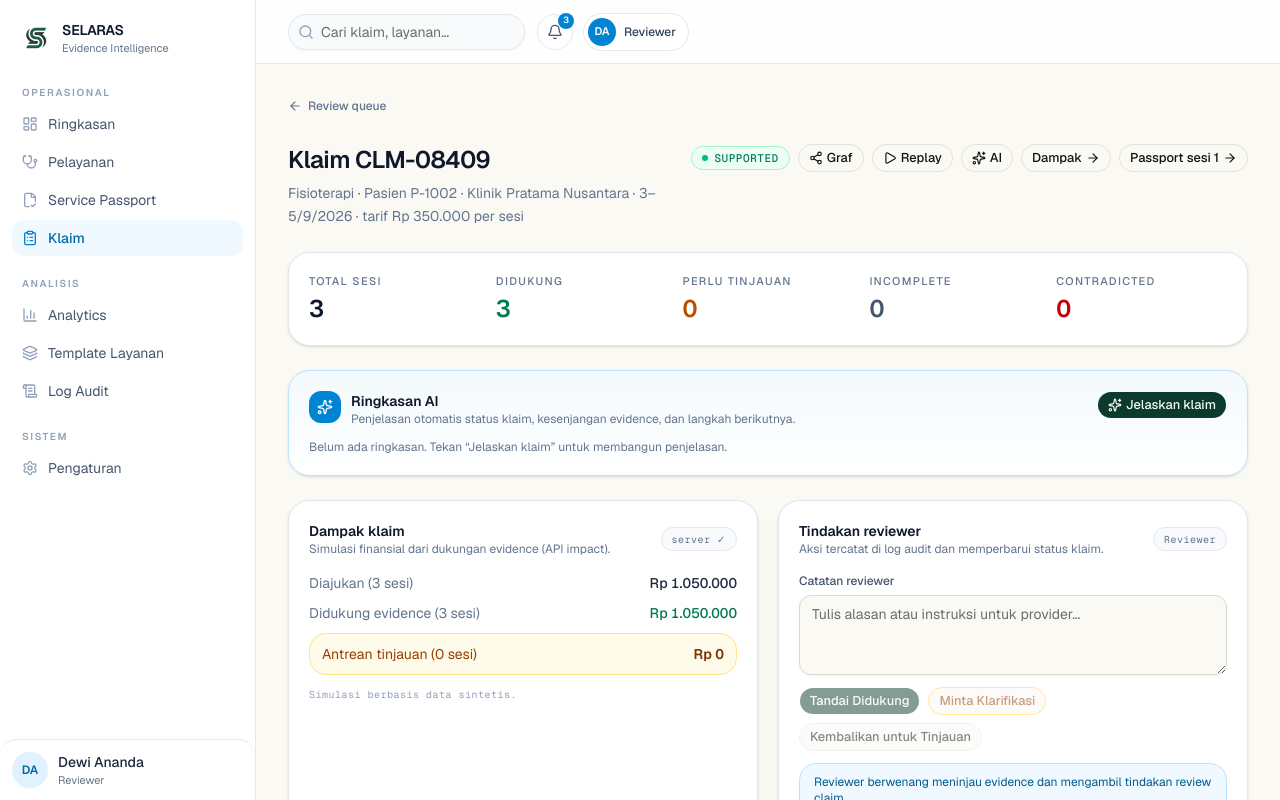
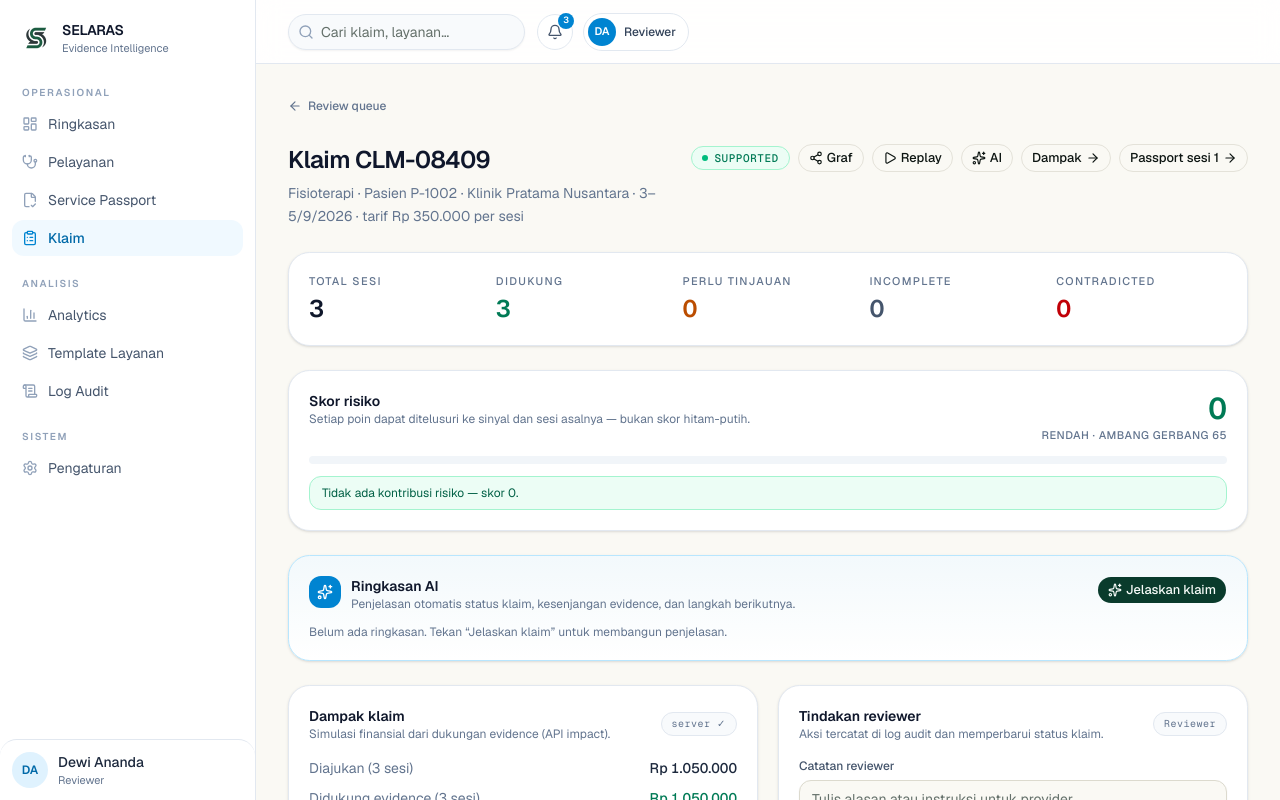
Before and after one commit to bayuapriansyah/Selaras, a Next.js app: page /app/claims/CLM-08409 in a window 1280 px wide. Shown: the top 800 px of the page. Built offline with nearby package versions, Linux system fonts and the light colour scheme.

Commit message:
feat: risk score UI — traceable gauge + contribution breakdown, modus-fraud chips, risk score badge on queue

```diff
--- a/app/app/claims/[claimId]/page.tsx
+++ b/app/app/claims/[claimId]/page.tsx
@@ -180,7 +180,7 @@ export default function ClaimDetailPage() {
     );
   }
 
-  const { claim, template, patient, evaluation, sessions, signals, reviews } = view;
+  const { claim, template, patient, evaluation, sessions, signals, reviews, score } = view;
   const status = statusOf(claimId, view.baseStatus);
   const facility = getFacility(claim.facilityId);
   const stats: { label: string; value: number; tone: string }[] = [
@@ -263,6 +263,79 @@ export default function ClaimDetailPage() {
             </div>
           ))}
         </div>
+      </section>
+
+      <section
+        aria-label="Skor risiko"
+        className="rounded-2xl border border-slate-200 bg-white p-5 shadow-sm"
+      >
+        <div className="flex flex-wrap items-start justify-between gap-3">
+          <div>
+            <h2 className="text-sm font-semibold text-slate-900">Skor risiko</h2>
+            <p className="text-xs text-slate-500">
+              Setiap poin dapat ditelusuri ke sinyal dan sesi asalnya — bukan skor hitam-putih.
+            </p>
+          </div>
+          <div className="text-right">
+            <p
+              className={
+                "text-3xl font-semibold tabular-nums " +
+                (score.band === "TINGGI"
+                  ? "text-red-700"
+                  : score.band === "SEDANG"
+                    ? "text-amber-600"
+                    : "text-emerald-700")
+              }
+            >
+              {score.score}
+            </p>
+            <p className="text-[11px] font-medium uppercase tracking-wider text-slate-500">
+              {score.band} · ambang gerbang {score.threshold}
+            </p>
+          </div>
+        </div>
+        <div
+          className="mt-3 h-2 w-full overflow-hidden rounded-full bg-slate-100"
+          role="img"
+          aria-label={`Skor risiko ${score.score} dari 100`}
+        >
+          <div
+            className={
+              "h-full rounded-full " +
+              (score.band === "TINGGI"
+                ? "bg-red-500"
+                : score.band === "SEDANG"
+                  ? "bg-amber-500"
+                  : "bg-emerald-500")
+            }
+            style={{ width: `${score.score}%` }}
+          />
+        </div>
+        <ul className="mt-3 flex flex-col gap-1.5" aria-label="Kontribusi skor">
+          {score.contributions.map((c, i) => (
+            <li
+              key={`${c.label}-${i}`}
+              className="flex items-start justify-between gap-3 rounded-lg border border-slate-100 bg-slate-50/70 px-3 py-2"
+            >
+              <span className="min-w-0">
+                <span className="block font-mono text-[10px] font-semibold uppercase tracking-wider text-slate-600">
+                  {c.label}
+                </span>
+                <span className="mt-0.5 block text-xs leading-relaxed text-slate-600">
+                  {c.detail}
+                </span>
+              </span>
+              <span className="shrink-0 rounded-full border border-slate-200 bg-white px-2 py-0.5 font-mono text-[11px] font-semibold text-slate-700">
+                +{c.points}
+              </span>
+            </li>
+          ))}
+          {score.contributions.length === 0 ? (
+            <li className="rounded-lg border border-emerald-200 bg-emerald-50 px-3 py-2 text-xs text-emerald-800">
+              Tidak ada kontribusi risiko — skor 0.
+            </li>
+          ) : null}
+        </ul>
       </section>
 
       <section
@@ -656,6 +729,16 @@ export default function ClaimDetailPage() {
                       sesi {String(s.sessionId).padStart(2, "0")}
                     </span>
                   ) : null}
+                  {(s.modus ?? []).map((m) => (
+                    <span
+                      key={m.no}
+                      className="inline-flex items-center gap-1 rounded-full border border-slate-300/70 bg-white/80 px-2 py-0.5 text-[10px] font-medium text-slate-600"
+                      title="Pemetaan ke modus fraud resmi Healthkathon 2026 (kategori Fasilitas Kesehatan)"
+                    >
+                      <span className="font-mono font-semibold">#{m.no}</span>
+                      {m.label}
+                    </span>
+                  ))}
                 </div>
                 <p className="mt-1 text-sm">{s.message}</p>
                 <p className="mt-1 font-mono text-[10px] tracking-wider opacity-60">
--- a/app/app/claims/page.tsx
+++ b/app/app/claims/page.tsx
@@ -41,7 +41,7 @@ export default function ClaimsQueuePage() {
     <div className="flex flex-col gap-6">
       <PageHeader
         title="Klaim"
-        description="Review queue: daftar klaim terurut pembaruan terakhir, lengkap dengan komposisi evidence per sesi."
+        description="Review queue: klaim berisiko tertinggi diurutkan paling atas, lengkap dengan komposisi evidence per sesi."
         actions={
           <span className="inline-flex h-8 items-center rounded-full border border-slate-200 bg-white px-3 font-mono text-[11px] tracking-wider text-slate-600">
             {rows.length} klaim
@@ -102,6 +102,19 @@ export default function ClaimsQueuePage() {
                       {row.claim.id}
                     </span>
                     <StatusBadge status={row.status} />
+                    <span
+                      className={
+                        "inline-flex h-6 items-center gap-1 rounded-full border px-2 font-mono text-[10px] font-semibold tracking-wider " +
+                        (row.score.band === "TINGGI"
+                          ? "border-red-200 bg-red-50 text-red-700"
+                          : row.score.band === "SEDANG"
+                            ? "border-amber-200 bg-amber-50 text-amber-700"
+                            : "border-emerald-200 bg-emerald-50 text-emerald-700")
+                      }
+                      title={`Skor risiko ${row.score.score} · ambang gerbang ${row.score.threshold}`}
+                    >
+                      RISK {row.score.score}
+                    </span>
                   </span>
                   <span className="mt-1 block text-sm text-slate-700">
                     {row.template.name} · {row.patient?.display ?? row.claim.patientId} ·{" "}
```
